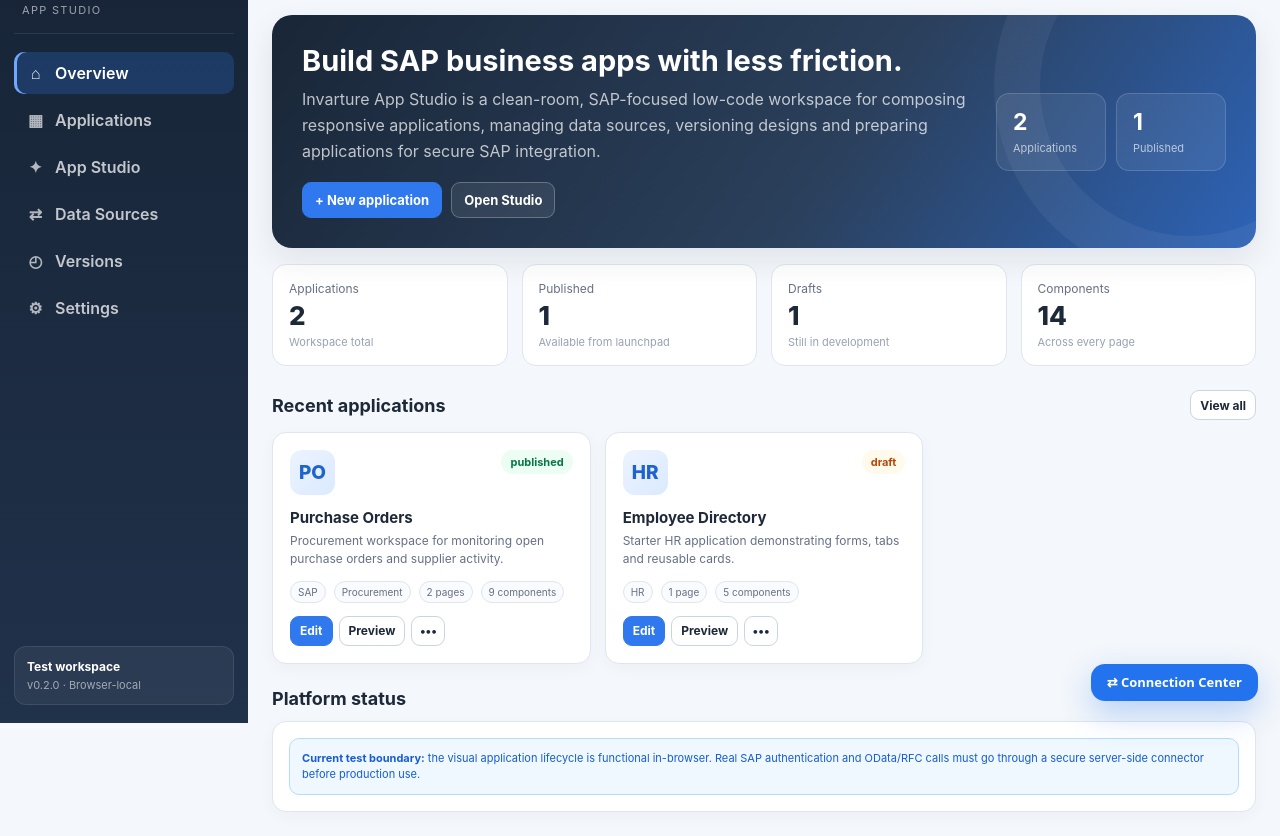
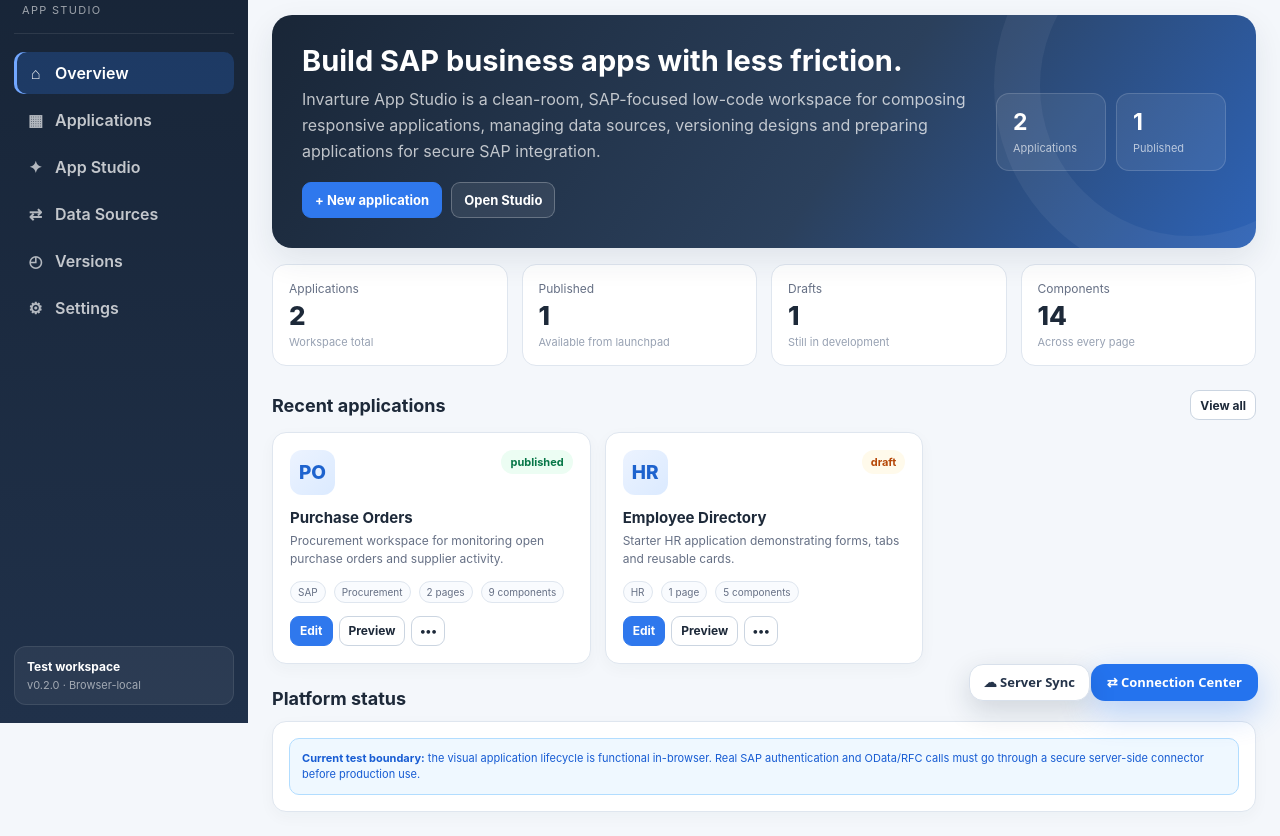
Before and after one commit to youssefdaoud23/SAP_APPS_YD, a website: page index.html in a window 1280 px wide. Shown: the part 77-913 px from the top of the page. Drawn offline with Linux system fonts and the light colour scheme.

Commit message:
Enable persistent server workspace sync UI

```diff
--- a/index.html
+++ b/index.html
@@ -15,5 +15,6 @@
   <script src="app.js"></script>
   <script src="connection-center.js"></script>
   <script src="live-data.js"></script>
+  <script src="workspace-sync.js"></script>
 </body>
 </html>
```
